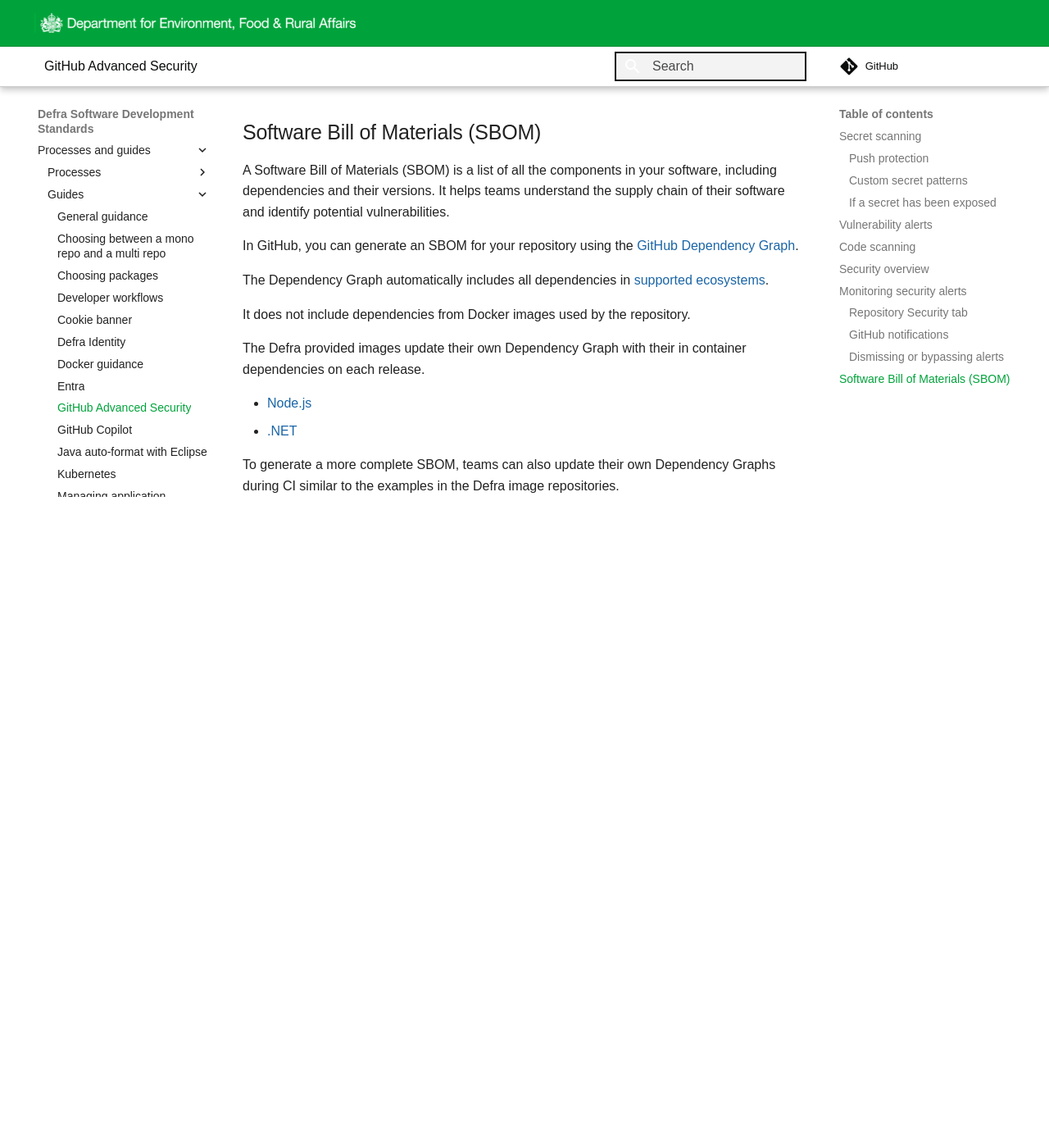
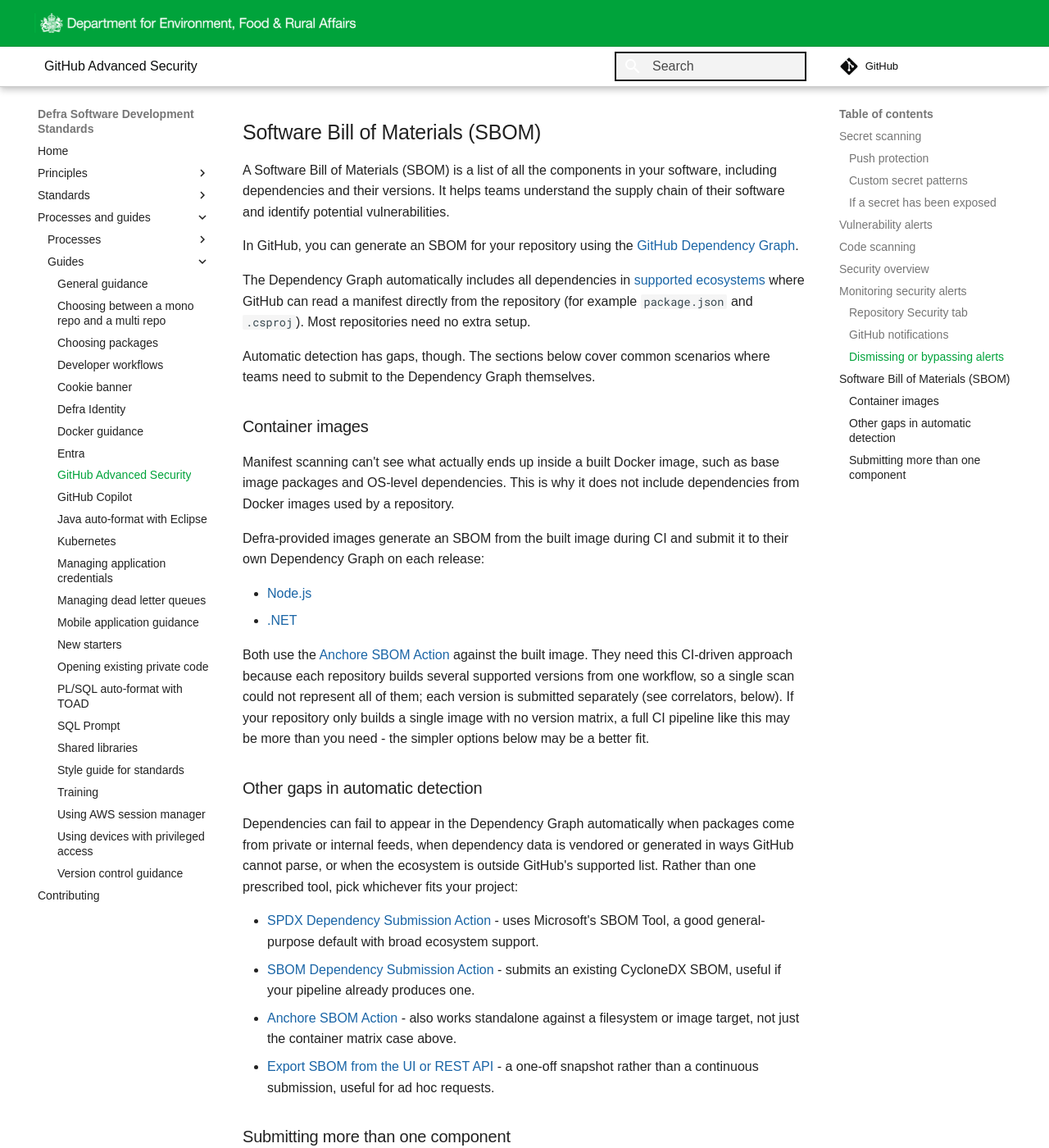
Before and after one commit to DEFRA/software-development-standards, an MkDocs documentation site: the page built from docs/guides/github_advanced_security.md, in a window 1280 px wide and 1400 px high, scrolled down 3383 px. Shown: the whole window at 82% size. Built offline with MkDocs 1.6.1 and Material for MkDocs 9.7.7, drawn with Linux system fonts in a browser that asks for light colours; some web fonts are replaced; comment, search, counter and statistics services are not loaded; before the commit the page ends 4013 px from its top, so only the background shows below that; some of the changed text lies outside the part shown.

Commit message:
Clarify SBOM guidance scenarios and .NET container wording

```diff
--- a/docs/guides/github_advanced_security.md
+++ b/docs/guides/github_advanced_security.md
@@ -108,13 +108,32 @@ A Software Bill of Materials (SBOM) is a list of all the components in your soft
 
 In GitHub, you can generate an SBOM for your repository using the [GitHub Dependency Graph](https://docs.github.com/en/code-security/how-tos/secure-your-supply-chain/establish-provenance-and-integrity/export-dependencies-as-sbom).
 
-The Dependency Graph automatically includes all dependencies in [supported ecosystems](https://docs.github.com/en/code-security/reference/supply-chain-security/dependency-graph-supported-package-ecosystems).
+The Dependency Graph automatically includes all dependencies in [supported ecosystems](https://docs.github.com/en/code-security/reference/supply-chain-security/dependency-graph-supported-package-ecosystems) where GitHub can read a manifest directly from the repository (for example `package.json` and `.csproj`). Most repositories need no extra setup.
 
-It does not include dependencies from Docker images used by the repository.
+Automatic detection has gaps, though. The sections below cover common scenarios where teams need to submit to the Dependency Graph themselves.
 
-The Defra provided images update their own Dependency Graph with their in container dependencies on each release.
+### Container images
+
+Manifest scanning can't see what actually ends up inside a built Docker image, such as base image packages and OS-level dependencies. This is why it does not include dependencies from Docker images used by a repository.
+
+Defra-provided images generate an SBOM from the built image during CI and submit it to their own Dependency Graph on each release:
 
 - [Node.js](https://github.com/DEFRA/defra-docker-node)
 - [.NET](https://github.com/DEFRA/defra-docker-dotnetcore)
 
-To generate a more complete SBOM, teams can also update their own Dependency Graphs during CI similar to the examples in the Defra image repositories.
+Both use the [Anchore SBOM Action](https://github.com/marketplace/actions/anchore-sbom-action) against the built image. They need this CI-driven approach because each repository builds several supported versions from one workflow, so a single scan could not represent all of them; each version is submitted separately (see correlators, below). If your repository only builds a single image with no version matrix, a full CI pipeline like this may be more than you need - the simpler options below may be a better fit.
+
+### Other gaps in automatic detection
+
+Dependencies can fail to appear in the Dependency Graph automatically when packages come from private or internal feeds, when dependency data is vendored or generated in ways GitHub cannot parse, or when the ecosystem is outside GitHub's supported list. Rather than one prescribed tool, pick whichever fits your project:
+
+- [SPDX Dependency Submission Action](https://github.com/marketplace/actions/spdx-dependency-submission-action) - uses Microsoft's SBOM Tool, a good general-purpose default with broad ecosystem support.
+- [SBOM Dependency Submission Action](https://github.com/marketplace/actions/sbom-submission-action) - submits an existing CycloneDX SBOM, useful if your pipeline already produces one.
+- [Anchore SBOM Action](https://github.com/marketplace/actions/anchore-sbom-action) - also works standalone against a filesystem or image target, not just the container matrix case above.
+- [Export SBOM from the UI or REST API](https://docs.github.com/en/code-security/how-tos/secure-your-supply-chain/establish-provenance-and-integrity/export-dependencies-as-sbom) - a one-off snapshot rather than a continuous submission, useful for ad hoc requests.
+
+### Submitting more than one component
+
+If a single repository or workflow submits dependencies for more than one component, such as a version matrix or several sub-projects, give each submission its own stable **correlator** so GitHub doesn't overwrite one component's entry with another's. Keep each correlator stable across routine version bumps (for example, key it off a major version rather than the full version string) so history and alerts stay attached to the right component.
+
+> **Retiring a component:** removing a matrix entry or sub-project from CI only stops future updates - GitHub keeps showing the last submitted snapshot for that correlator indefinitely, and Dependabot keeps alerting on it. To clear it, submit one final empty manifest for that correlator, as done by [`scripts/retire-version.sh`](https://github.com/DEFRA/defra-docker-node/blob/main/scripts/retire-version.sh) in the Node.js and .NET image repositories.
```
Also changed, not shown: docs/standards/container_standards.md (+3 -3 lines).
